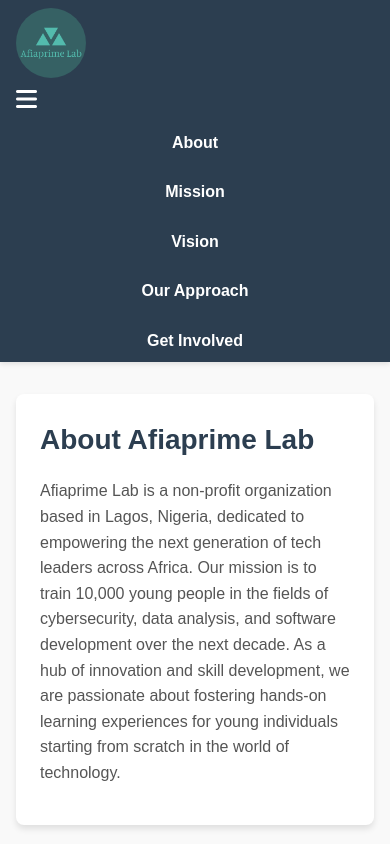
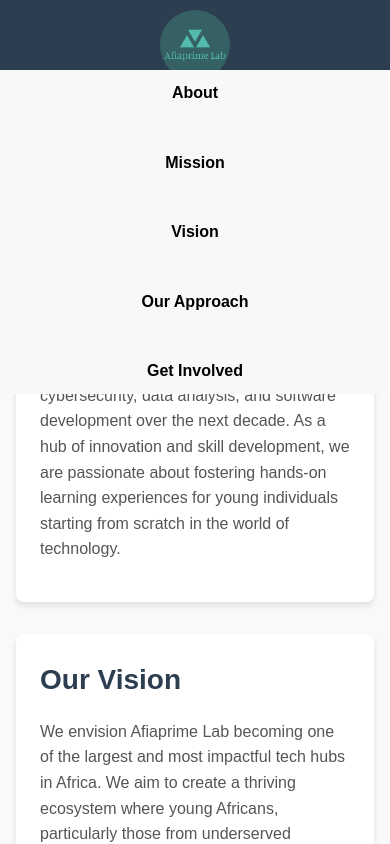
Before and after one commit to Chinuaoku/Afiaprime-Lab, a plain HTML site: page index.html in a window 390 px wide. Both pictures are taken after a click on the button "Toggle menu". Shown: the top 844 px of the page. Drawn offline with Linux system fonts and the light colour scheme; a web font is replaced by a local one.

Commit message:
Update style.css

```diff
--- a/style.css
+++ b/style.css
@@ -248,3 +248,76 @@
         display: flex; /* Show menu when active */
     }
 }
+/* Ensure the header and nav are properly aligned */
+header {
+    width: 100%;
+    padding: 10px 20px;
+    box-sizing: border-box;
+}
+
+nav {
+    display: flex;
+    justify-content: space-between;
+    align-items: center;
+}
+
+/* Logo styling */
+.logo {
+    display: flex;
+    align-items: center;
+}
+
+/* Menu toggle button styling */
+.menu-toggle {
+    display: none; /* Hide by default */
+    background: none;
+    border: none;
+    font-size: 24px;
+    cursor: pointer;
+    padding: 10px;
+}
+
+/* Nav links styling */
+.nav-links {
+    display: flex;
+    list-style: none;
+    margin: 0;
+    padding: 0;
+}
+
+.nav-links li {
+    margin-left: 20px;
+}
+
+.nav-links a {
+    text-decoration: none;
+    color: #000;
+    font-size: 16px;
+}
+
+/* Mobile view adjustments */
+@media (max-width: 768px) {
+    .menu-toggle {
+        display: block; /* Show the toggle button in mobile view */
+        order: 2; /* Move the toggle button to the right */
+    }
+
+    .nav-links {
+        display: none; /* Hide the nav links by default in mobile view */
+        flex-direction: column;
+        width: 100%;
+        background: #f8f8f8;
+        position: absolute;
+        top: 70px; /* Adjust based on header height */
+        left: 0;
+    }
+
+    .nav-links.active {
+        display: flex; /* Show the nav links when active */
+    }
+
+    .nav-links li {
+        margin: 10px 0;
+        text-align: center;
+    }
+}
```
